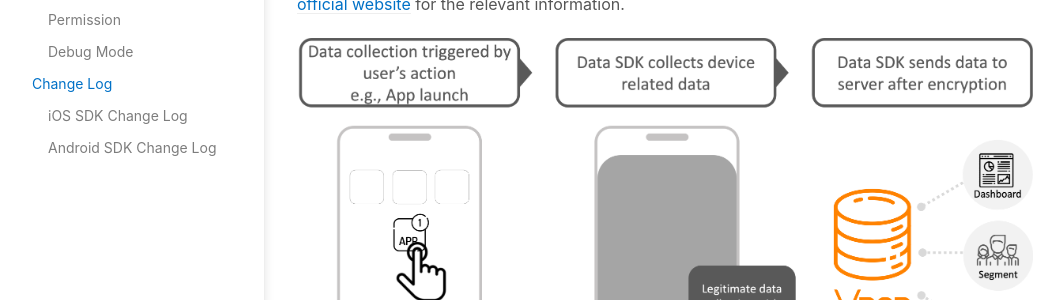
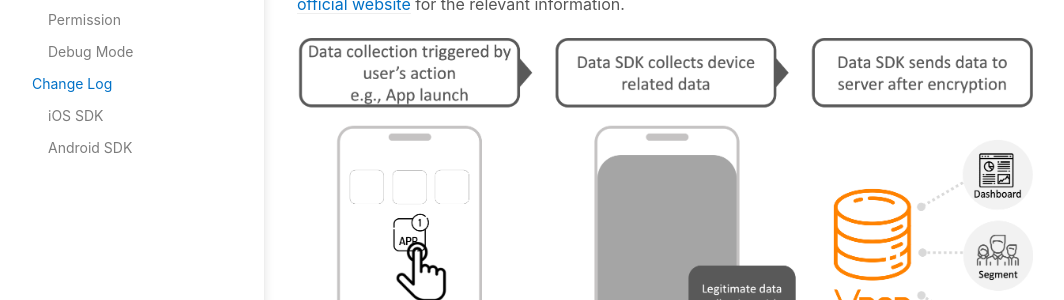
Before and after one commit to vpon-data/data-sdk, a Jekyll site: the page built from index.md, in a window 1280 px wide. Shown: the part 264-564 px from the top of the page, without its empty margins (107-1171 px from the left). Built offline with Jekyll 4.4.1, drawn with Linux system fonts in a browser that asks for light colours.

Commit message:
Update menu.yml

```diff
--- a/_data/menu.yml
+++ b/_data/menu.yml
@@ -15,7 +15,7 @@ menu:
         url: /debug_mode
   - page: Change Log
     subfolderitems:
-      - page: iOS SDK Change Log
+      - page: iOS SDK
         url: /ios_change_log
-      - page: Android SDK Change Log
+      - page: Android SDK
         url: /android_change_log
```
